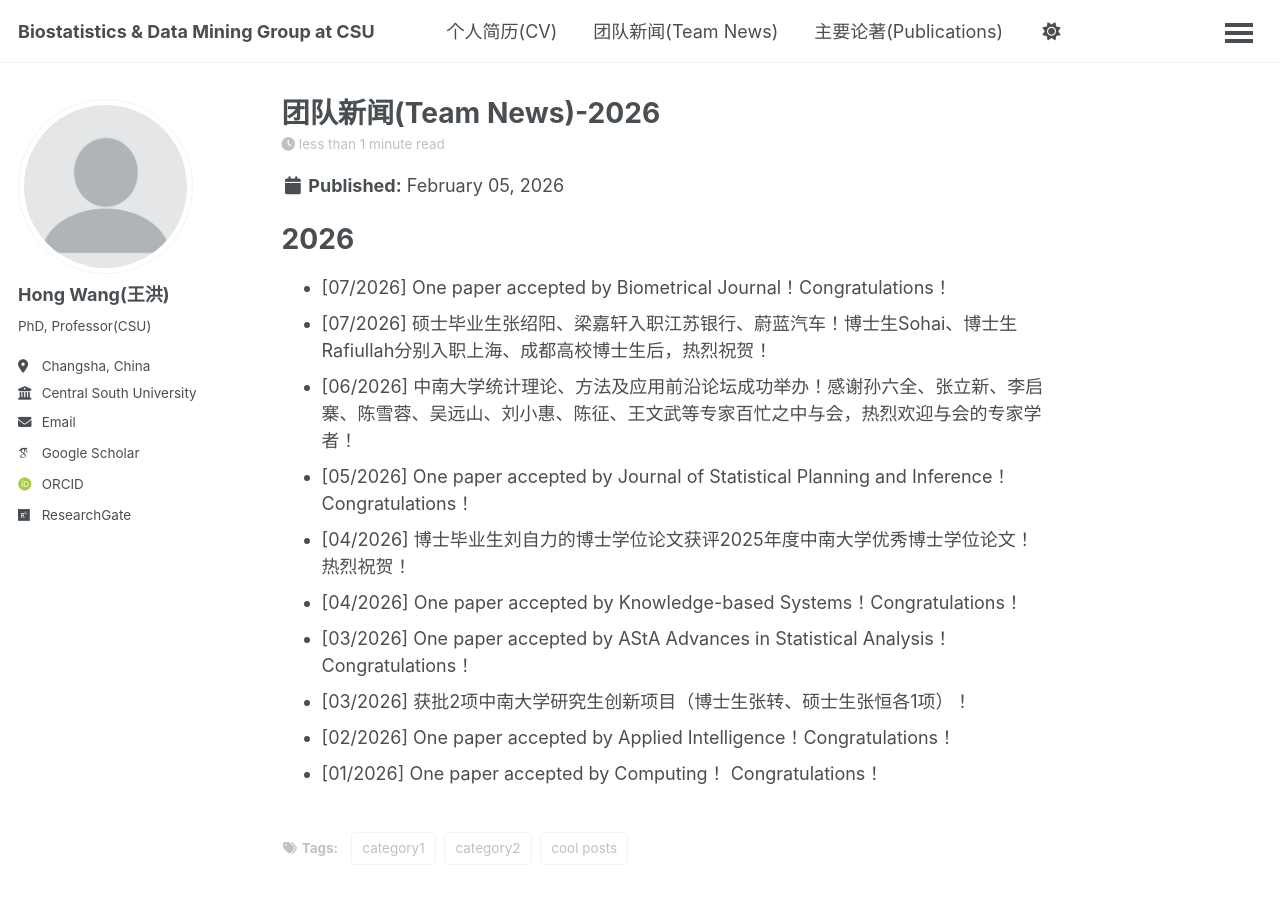
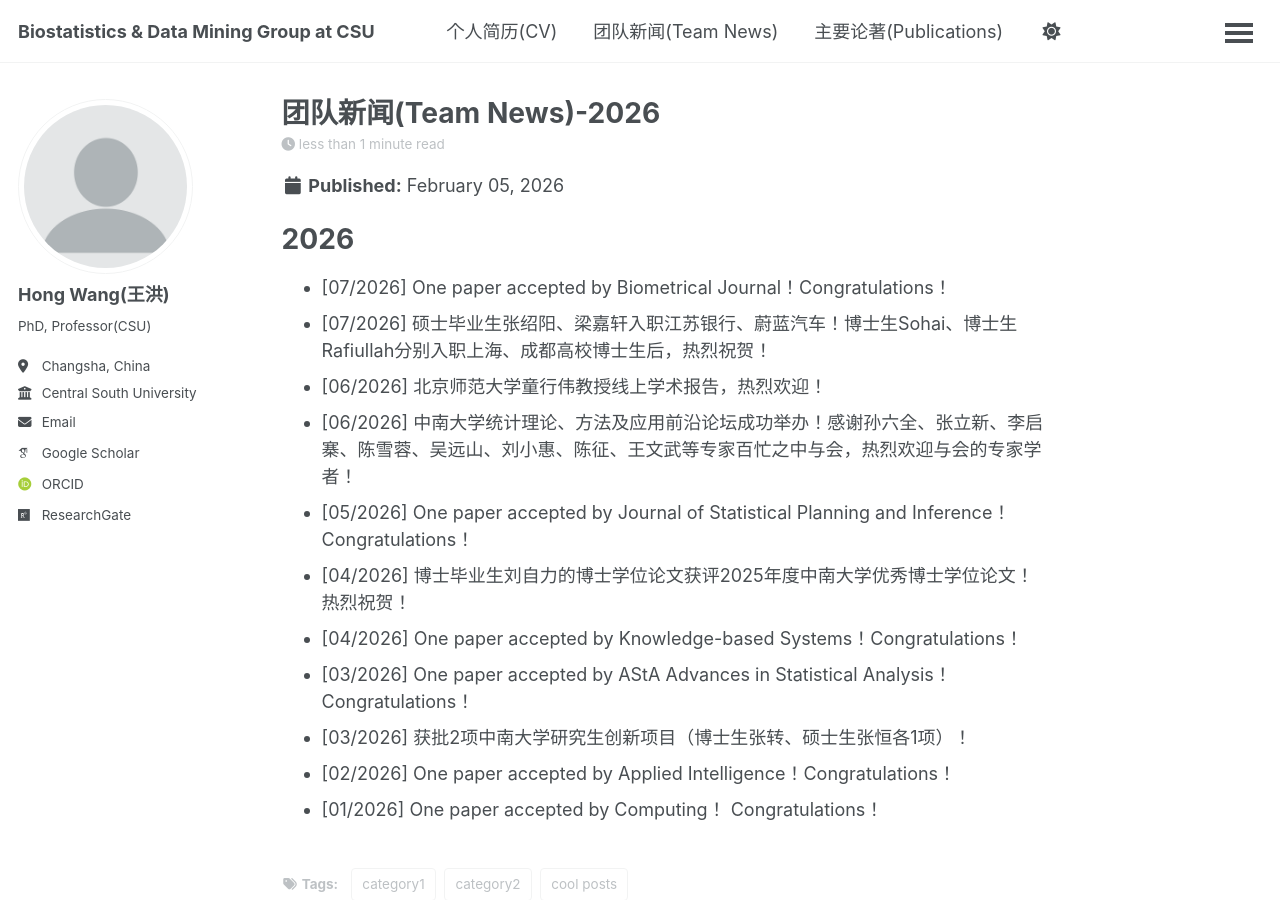
Before and after one commit to whcsu/whcsu.github.io, a Jekyll site: the page built from _posts/2026-01-31-blog-post-1.md, in a window 1280 px wide and 900 px high. Built offline with Jekyll 4.4.1, drawn with Linux system fonts in a browser that asks for light colours; some web fonts are replaced; a script bundle is joined from its source files by our own code; library files that are not in the unit come from our copies.

Commit message:
Update 2026-01-31-blog-post-1.md

```diff
--- a/_posts/2026-01-31-blog-post-1.md
+++ b/_posts/2026-01-31-blog-post-1.md
@@ -12,6 +12,7 @@ tags:
 ======
 - [07/2026] One paper accepted by Biometrical Journal！Congratulations！
 - [07/2026] 硕士毕业生张绍阳、梁嘉轩入职江苏银行、蔚蓝汽车！博士生Sohai、博士生Rafiullah分别入职上海、成都高校博士生后，热烈祝贺！
+- [06/2026] 北京师范大学童行伟教授线上学术报告，热烈欢迎！
 - [06/2026] 中南大学统计理论、方法及应用前沿论坛成功举办！感谢孙六全、张立新、李启寨、陈雪蓉、吴远山、刘小惠、陈征、王文武等专家百忙之中与会，热烈欢迎与会的专家学者！
 - [05/2026] One paper accepted by Journal of Statistical Planning and Inference！Congratulations！
 - [04/2026] 博士毕业生刘自力的博士学位论文获评2025年度中南大学优秀博士学位论文！热烈祝贺！
```
